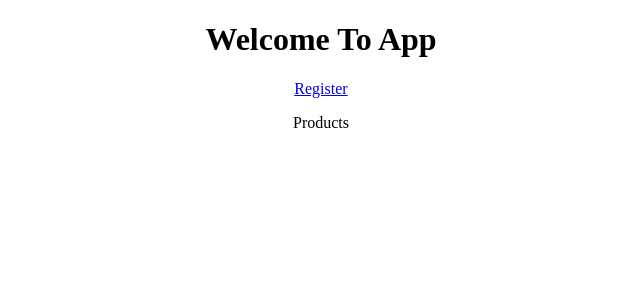
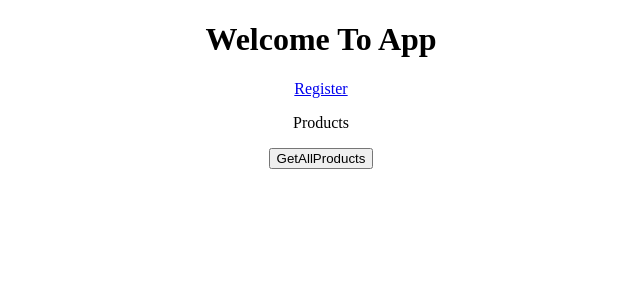
Before and after one commit to C4-AnasNaamneh/MERAKI_Academy_Project_4, a React (Create React App) app in the folder frontend/: page /products in a window 1280 px wide. Shown: the top 300 px of the page, without its empty margins (319-959 px from the left). Built offline with nearby package versions, Linux system fonts and the light colour scheme.

Commit message:
Created product component

```diff
--- a/frontend/src/components/Products.js
+++ b/frontend/src/components/Products.js
@@ -1,22 +1,54 @@
-import React from "react";
+import React, { useState } from "react";
 
 import axios from "axios";
 
-const Products = () =>{
+const Products = () => {
+  const [title, setTitle] = useState("");
+  const [description, setDescription] = useState("");
+  const [price, setPrice] = useState("");
+  const [img, setImg] = useState("");
+
+  const [products, setProducts] = useState([]);
+  const [message, setMessage] = useState("");
+
+  const getAllProducts = ({ token }) => {
+    axios
+      .get("http://localhost:5000/products", {
+        headers: {
+          Authorization: `Bearer  ${token}`,
+        },
+      })
+      .then((result) => {
+        console.log(result);
+         setProducts(result.data);
+      })
+
+      //لسا بشوف شو في بالداتا
+      .catch((err) => {
+        setMessage(err.response.data.message);
+      });
+  };
+
+  return (
+    <>
+      <p>Products</p>
+      <button onClick={getAllProducts}>GetAllProducts</button>
+
+      {products && products.map((element)=>(
+<>
+<img src={element.img}/>
+<p>{element.title}</p>
+<p>{element.description}</p>
+<p>{element.price}</p>
+</>
+  ))
 
 
 
 
-    return (
-<>
-<p>Products</p>
+      }
+    </>
+  );
+};
 
-
-</>
-
-
-    )
-
-}
-
-export default Products
+export default Products;
```
